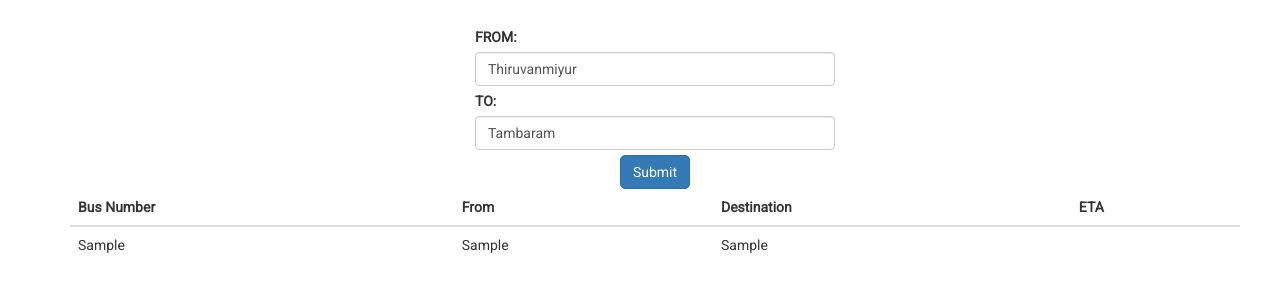
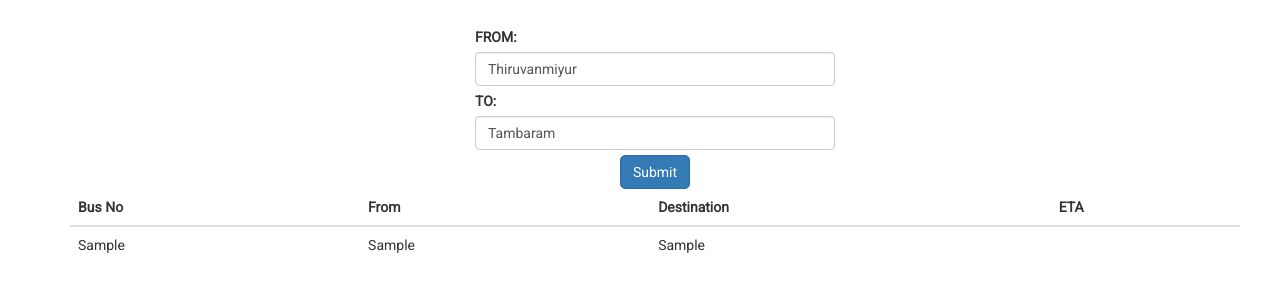
Before and after one commit to radheyan/bus, a PHP site: page / in a window 1280 px wide. Shown: the part 133-433 px from the top of the page. Run offline with PHP 8.4, Linux system fonts and the light colour scheme; tables that the repository leaves empty or names only in its code hold one stand-in row (values such as "Sample post"); some libraries are stand-ins or nearby versions.

Commit message:
number to no

```diff
--- a/index.php
+++ b/index.php
@@ -71,7 +71,7 @@ $querry= $sql->query("select * from test where 1");
                 <table class="table">
                     <thead>
                         <tr>
-                        <th>Bus Number</th>
+                        <th>Bus No</th>
                         <th>From</th>
                         <th>Destination</th>
                         <th>ETA</th>
```
